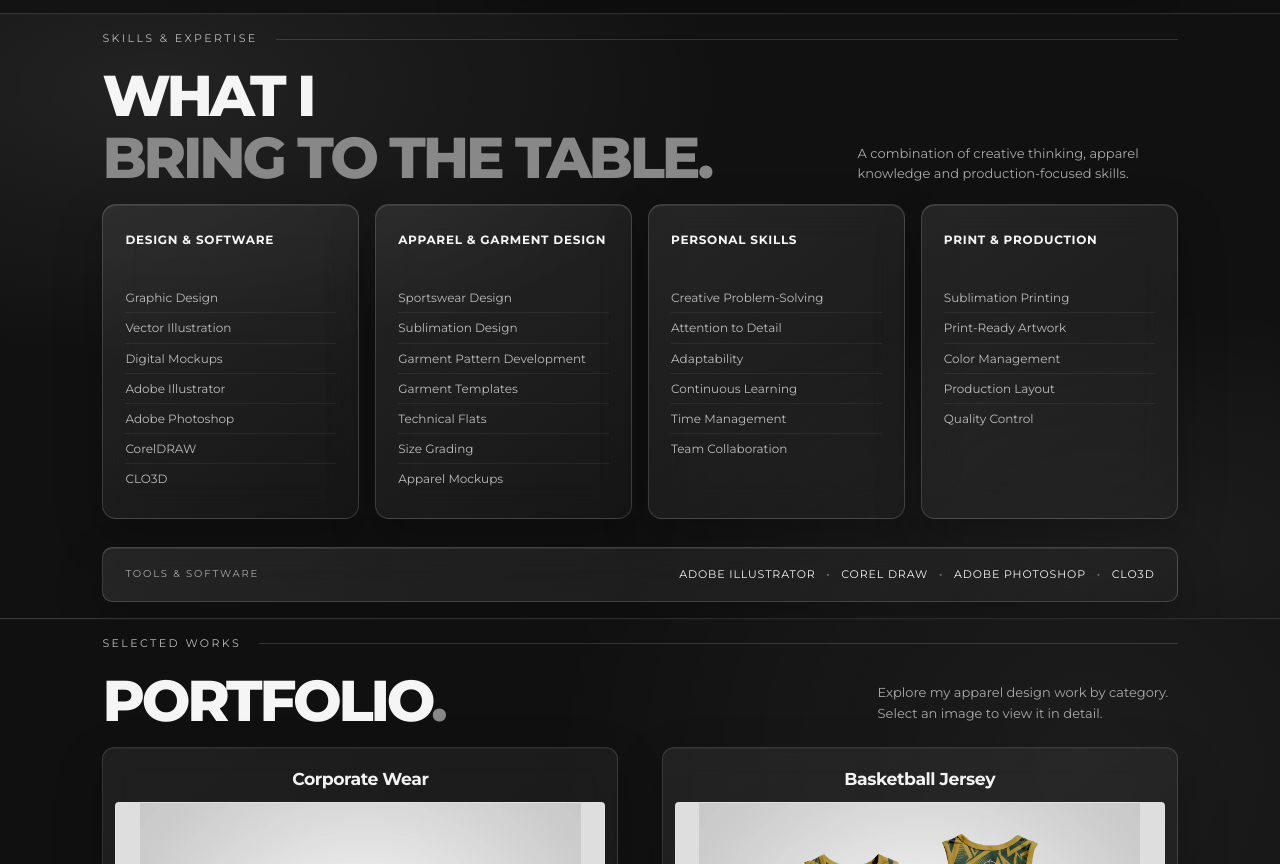
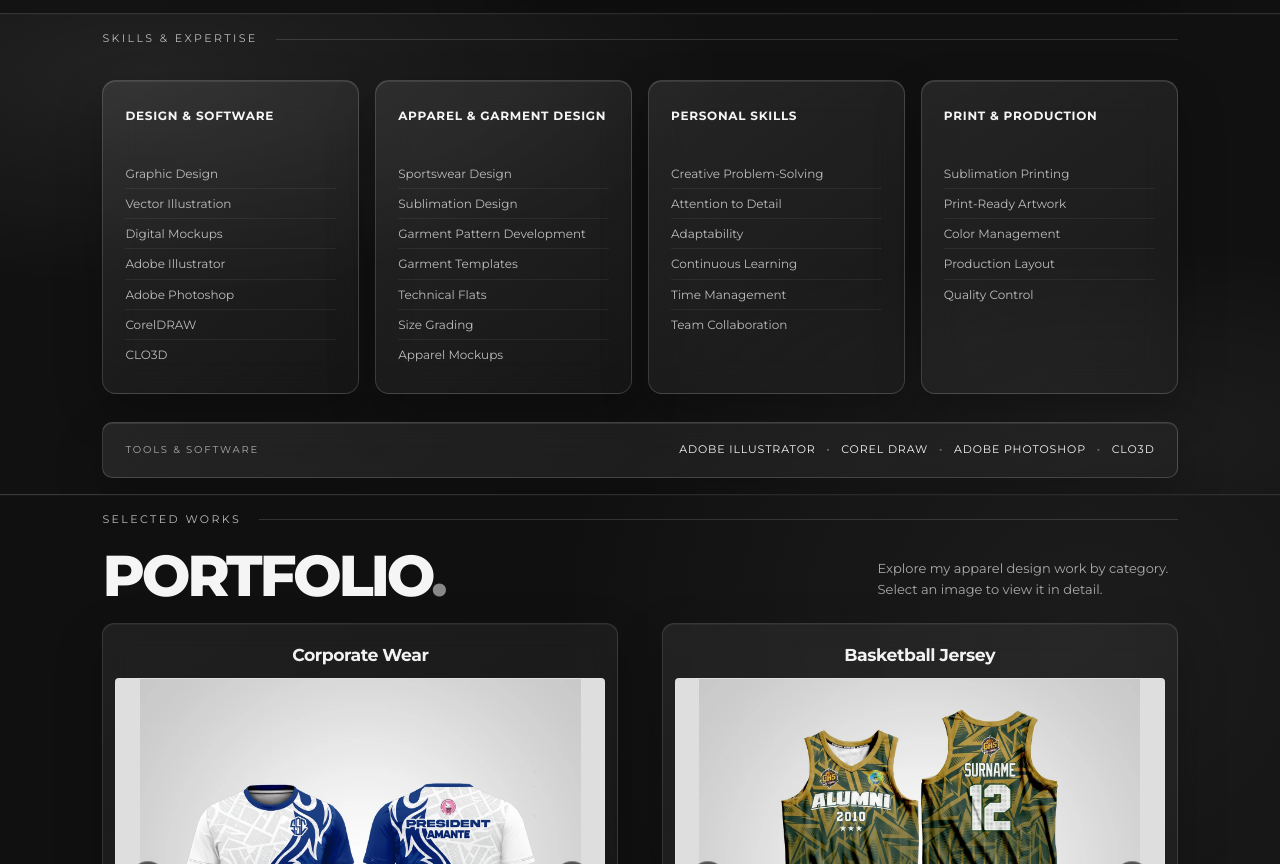
Before and after one commit to Johnmerwinalva/johnmerwinalva.github.io, a plain HTML site: page index.html in a window 1280 px wide. Shown: the part 1312-2176 px from the top of the page. Drawn offline with Linux system fonts and the light colour scheme.

Commit message:
Update index.html

```diff
--- a/index.html
+++ b/index.html
@@ -58,8 +58,6 @@
         <span class="section-rule"></span>
       </div>
       <div class="skills-intro">
-        <h2>WHAT I<br><span>BRING TO THE TABLE.</span></h2>
-        <p>A combination of creative thinking, apparel knowledge and production-focused skills.</p>
       </div>
       <div class="skills-grid">
         <article class="skill-card">
```
